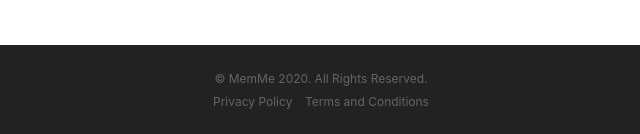
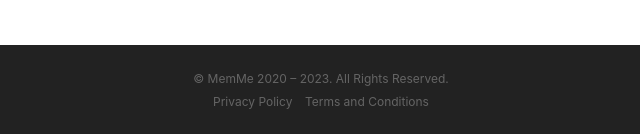
Before and after one commit to Pavel-Sulimau/MemMeInfo, a website with bundled scripts: page index.html in a window 1280 px wide. Shown: the part 2427-2561 px from the top of the page, 319-959 px from the left. Built offline with nearby package versions, Linux system fonts and the light colour scheme; a web font is replaced by a local one.

Commit message:
Update year in copyright

```diff
--- a/index.html
+++ b/index.html
@@ -164,7 +164,7 @@
 
   <footer>
     <div class="container">
-      <p>&copy; MemMe 2020. All Rights Reserved.</p>
+      <p>&copy; MemMe 2020 – 2023. All Rights Reserved.</p>
       <ul class="list-inline">
         <li class="list-inline-item">
           <a href="/privacy.html">Privacy Policy</a>
```
Also changed, not shown: privacy.html (+1 -1 lines), terms.html (+1 -1 lines).
